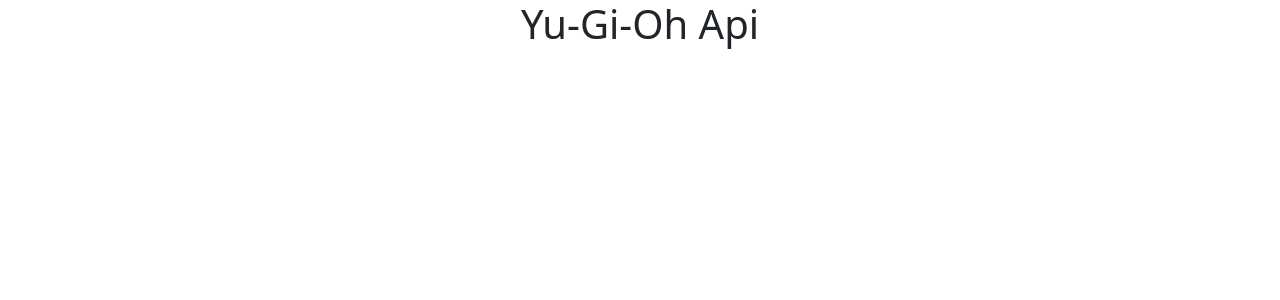
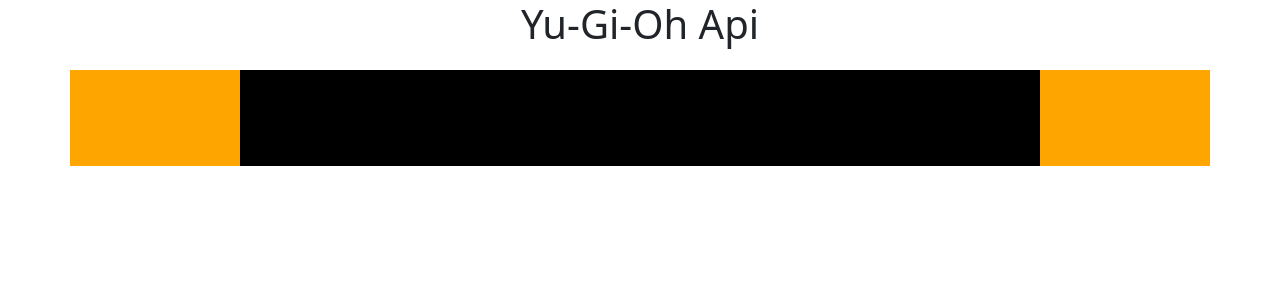
Before and after one commit to iTsGiuse/vite-yu-gi-oh, a Vue app: page / in a window 1280 px wide. Shown: the top 300 px of the page. Built offline with nearby package versions, Linux system fonts and the light colour scheme.

Commit message:
feat: add 'AppCards'

```diff
--- a/src/App.vue
+++ b/src/App.vue
@@ -1,9 +1,25 @@
-<script setup>
-import AppHeader from './components/AppHeader.vue'
+<script>
+  import AppHeader from './components/AppHeader.vue';
+  import AppCards from './components/AppCards.vue';
+  import Card from './components/Card.vue';
+
+  export default {
+    components: {
+      AppHeader,
+      AppCards,
+      Card
+    }
+  }
 </script>
 
 <template>
+
   <AppHeader></AppHeader>
+
+  <main>
+    <AppCards></AppCards>
+  </main>
+
 </template>
 
 <style scoped>
--- /dev/null
+++ b/src/components/AppCards.vue
@@ -0,0 +1,34 @@
+<script>
+    export default{
+        name: 'AppCards'
+    }
+
+</script>
+
+
+<template>
+
+    <div class="container">
+        <div class="container p-5">
+            <div class="row">
+
+            </div>
+        </div>
+    </div>
+
+
+</template>
+
+<style scoped lang="scss">
+
+    .container:nth-child(1){
+        width: 1200px !important;
+        background-color: orange !important;
+
+        .container:nth-last-child(1){
+            width: 800px !important;
+            background-color: black !important;
+        }
+    }
+
+</style>
--- a/src/components/AppHeader.vue
+++ b/src/components/AppHeader.vue
@@ -8,12 +8,18 @@
 
 <template>
 
-    <div class="container text-center">
-        <h1>Yu-Gi-Oh Api</h1>
-    </div>
+    <header>
+        <div class="container text-center">
+            <h1>Yu-Gi-Oh Api</h1>
+        </div>
+    </header>
 
 </template>
 
 <style scoped lang="scss">
 
+    header{
+        height: 70px;
+    }
+
 </style>
--- /dev/null
+++ b/src/components/Card.vue
@@ -0,0 +1,19 @@
+<script>
+    export default{
+        name: 'Card'
+    }
+
+
+</script>
+
+
+<template>
+
+
+
+</template>
+
+<style scoped lang="scss">
+
+
+</style>
```
